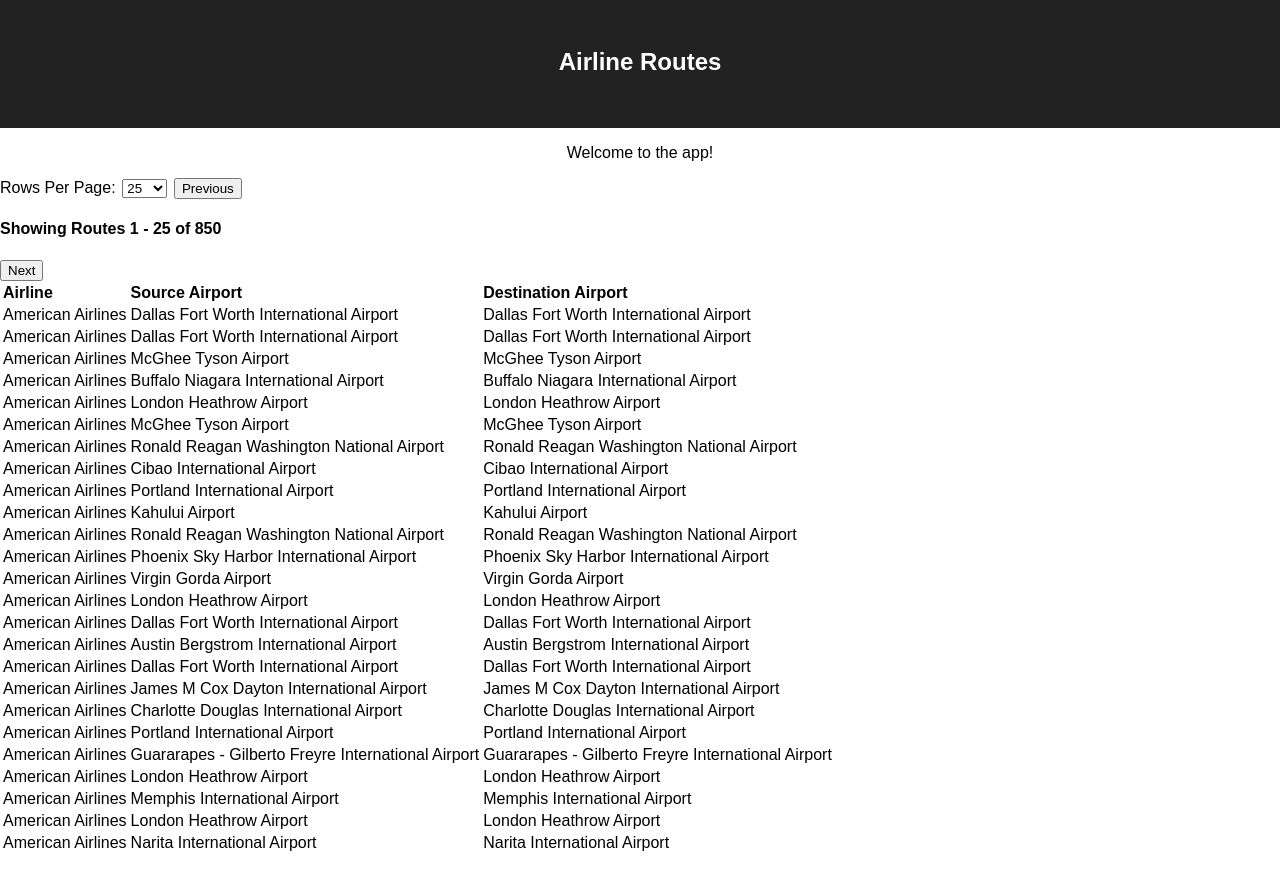
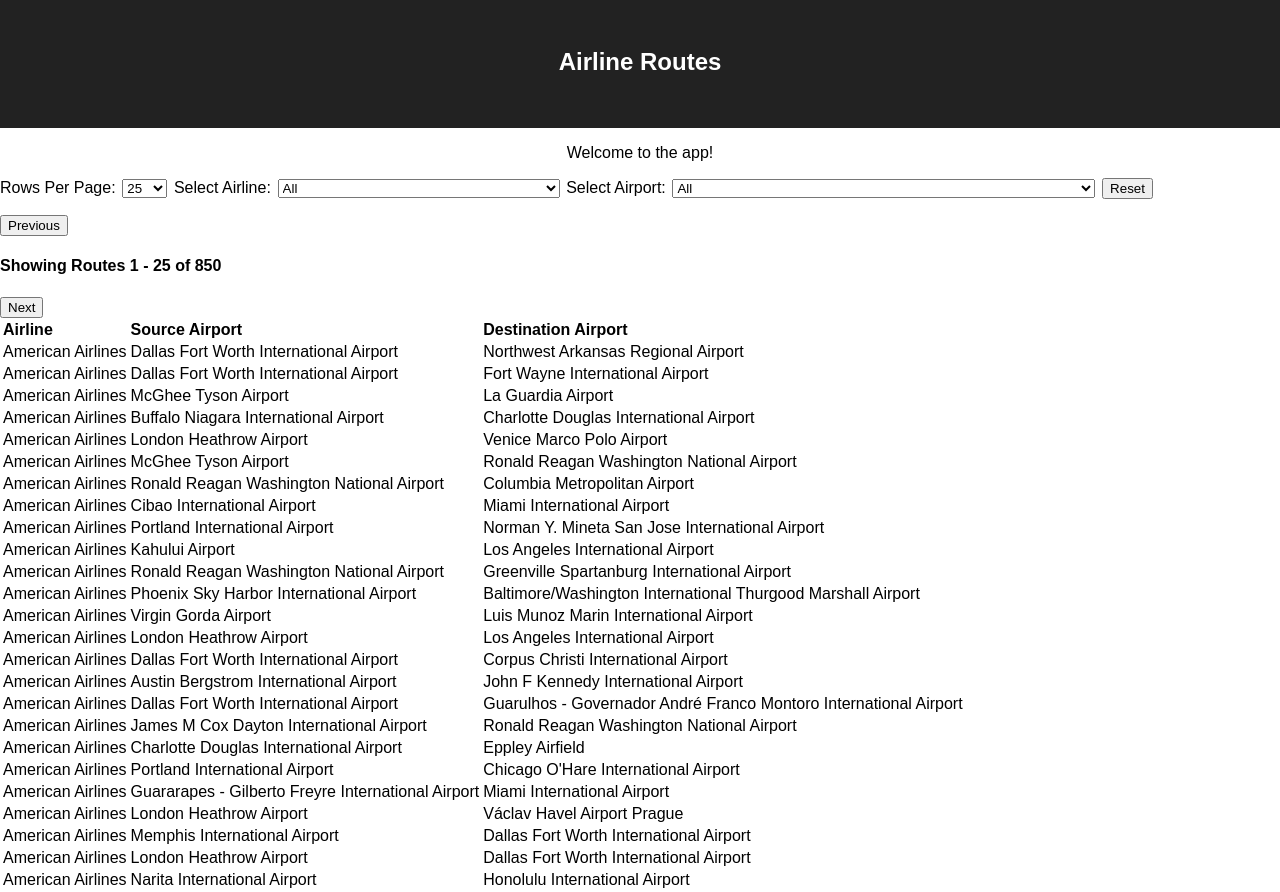
Before and after one commit to mabbason/airline-routes, a React (Create React App) app: page / in a window 1280 px wide. Before the commit the page ends 855 px from the top, so only its background shows below. Built offline with nearby package versions, Linux system fonts and the light colour scheme.

Commit message:
working through adding disabled options feature

```diff
--- a/src/App.js
+++ b/src/App.js
@@ -1,17 +1,29 @@
-import React, { useState }  from 'react';
+import React, { useState, useEffect }  from 'react';
 import Table from './components/Table'
+import Select from './components/Select';
 import './App.css';
 import data from './data'
+import { act } from 'react-dom/test-utils';
 const { routes, getAirlineById, getAirportByCode } = data
 
 const App = () => {
   const [ perPage, setPerPage ] = useState(25)
+  const [ airline, setAirline ] = useState('all')
+  const [ airport, setAirport ] = useState('all')
+  const [ filteredRoutes, setFilteredRoutes ] = useState(routes)
 
   const columns = [
     {name: 'Airline', property: 'airline'},
     {name: 'Source Airport', property: 'src'},
     {name: 'Destination Airport', property: 'dest'},
   ]
+
+  const getSortedAirports = () => {
+    return [...data.airports].sort((a, b) => {
+      [ a, b ] = [ a.name, b.name ]
+      return a < b ? -1: 1
+    })
+  }
 
   const formatValue = (property, value) => {
     if (property === 'airline') {
@@ -24,6 +36,62 @@ const App = () => {
   const setRowsPerPage = (event) => {
     setPerPage(Number(event.target.value))
   }
+
+  const filterByAirline = (event) => {
+    setAirline(event.target.value)
+    // filterRoutes('airline', event.target.value)
+  }
+
+  const filterByAirport = (event) => {
+    setAirport(event.target.value)
+    // filterRoutes('airport', event.target.value)
+  }
+
+  const resetFilters = () => {
+    setAirport("all")
+    setAirline("all")
+  }
+
+  const getDisabledOptions = (type) => {
+    let disabled
+    if (type === "airlines" && airport !== 'all') {
+      const airportCode = data.airports.find(a => a.name === airport).code
+
+      const routesForAirport = routes.filter(r => {
+        return r.src === airportCode || r.dest === airportCode})
+
+      disabled = data.airlines.filter(a => {
+        return !routesForAirport.some(r => r.airline === a.id)
+      })
+    } else if (type === "airports" && airline !== 'all') {
+      const airlineId = data.airlines.find(a => a.name === airline).id
+
+      const routesForAirline = routes.filter(r => r.id === airlineId)
+
+      disabled = data.airports.filter(a => {
+        return !routesForAirline.some(r => {
+          return r.src === a.code || r.dest === a.code
+        })
+      })
+    }
+    console.log(disabled)
+    return disabled
+  }
+
+  useEffect(function filterRoutes (){
+    const airlineId = data.airlines.find(a => a.name === airline)?.id
+    const airportCode = data.airports.find(a => a.name === airport)?.code
+    let filtered = routes
+
+    if (airlineId){
+      filtered = filtered.filter(r => r.airline === airlineId)
+    }
+    if (airportCode){
+      filtered = filtered.filter(r => r.src === airportCode || r.dest === airportCode)
+    }
+
+    setFilteredRoutes(filtered)
+  }, [airline, airport])
 
   return (
   <div className="app">
@@ -44,7 +112,15 @@ const App = () => {
         <option value={100}>100</option>
       </select>
     </label>
-    <Table className="routes-table" columns={columns} rows={routes} format={formatValue} rowsPerPage={perPage}/>
+    <Select title="Airline" currValue={airline}
+      allOptions={data.airlines} disabledOptions={getDisabledOptions("airlines")}
+      onSelect={filterByAirline} />
+    <Select title="Airport" currValue={airport}
+      allOptions={getSortedAirports()} disabledOptions={getDisabledOptions("airports")}
+      onSelect={filterByAirport} />
+    <button onClick={resetFilters}>Reset</button>
+    <p></p>
+    <Table className="routes-table" columns={columns} rows={filteredRoutes} format={formatValue} rowsPerPage={perPage}/>
   </div>
   )
 }
--- /dev/null
+++ b/src/components/Select.js
@@ -0,0 +1,25 @@
+import React from 'react'
+
+const Select = ({ title, currValue, allOptions, disabledOptions, onSelect }) => {
+  const getUniqueKey = (option) => {
+    if (option.id) return option.id
+    return option.code
+  }
+
+  return (
+    <label>
+      Select {title}:
+      <select value={currValue} onChange={onSelect}>
+        <option value={'all'}>All</option>
+        {
+          allOptions.map(o => <option key={getUniqueKey(o)} value={o.name}>
+            {o.name}
+          </option>
+          )
+        }
+      </select>
+    </label>
+  )
+}
+
+export default Select
--- a/src/components/Table.js
+++ b/src/components/Table.js
@@ -24,6 +24,7 @@ const Table = ({ className, columns, rows, format, rowsPerPage }) => {
     return givenRow > rows.length ? rows.length : givenRow
   }
 
+  // console.log("Table, rows:", rows)
   return (
     <>
     <Button onClick={() => handleSetPage(page - 1)} text="Previous" />
@@ -38,7 +39,7 @@ const Table = ({ className, columns, rows, format, rowsPerPage }) => {
         {rows.slice(startingRow, startingRow + rowsPerPage).map((r) => <tr key={`${r.src}${r.dest}`}>
             <td>{format('airline', r.airline)}</td>
             <td>{format('src', r.src)}</td>
-            <td>{format('dest', r.src)}</td>
+            <td>{format('dest', r.dest)}</td>
           </tr>)
         }
        </tbody>
```
